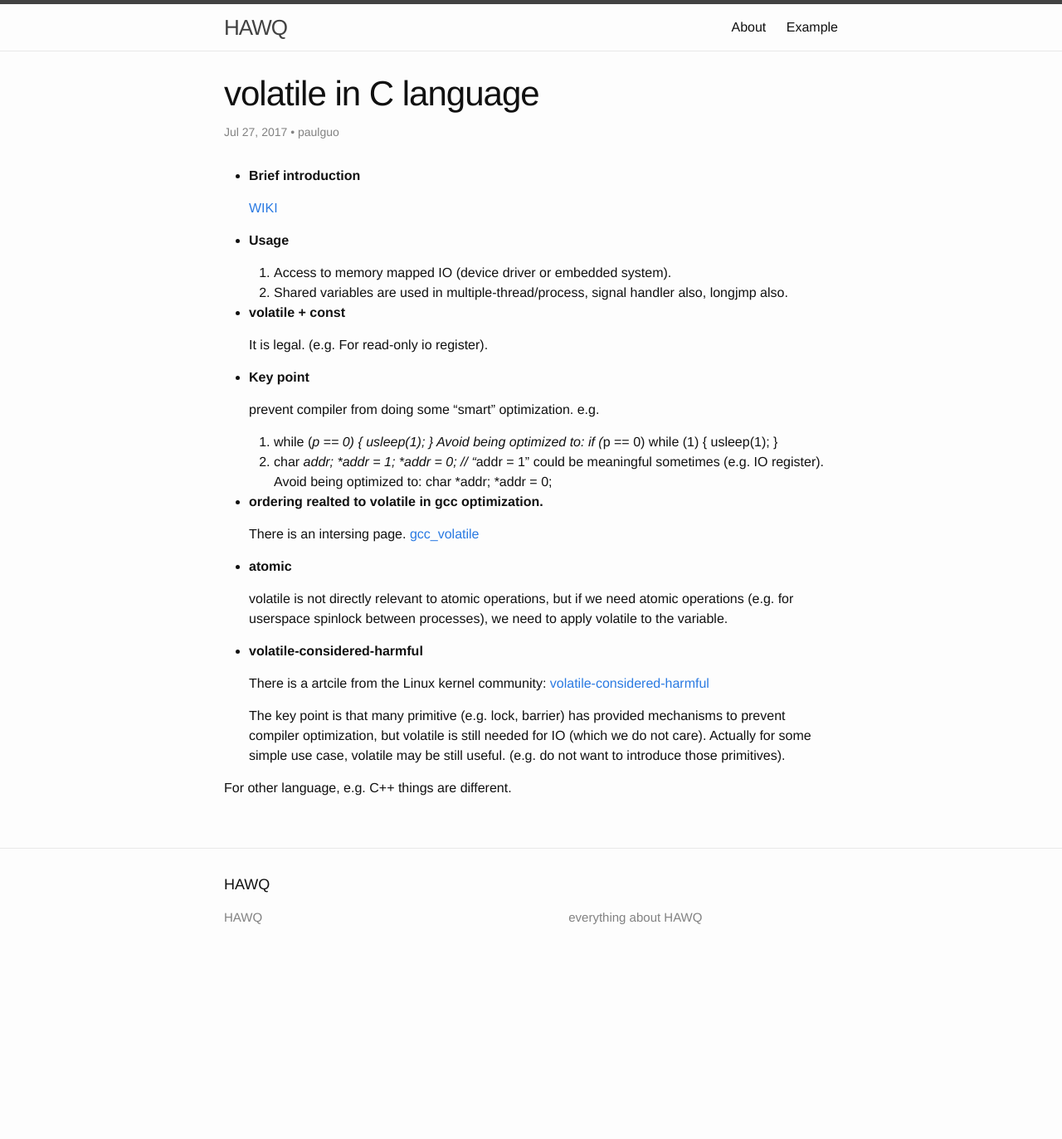
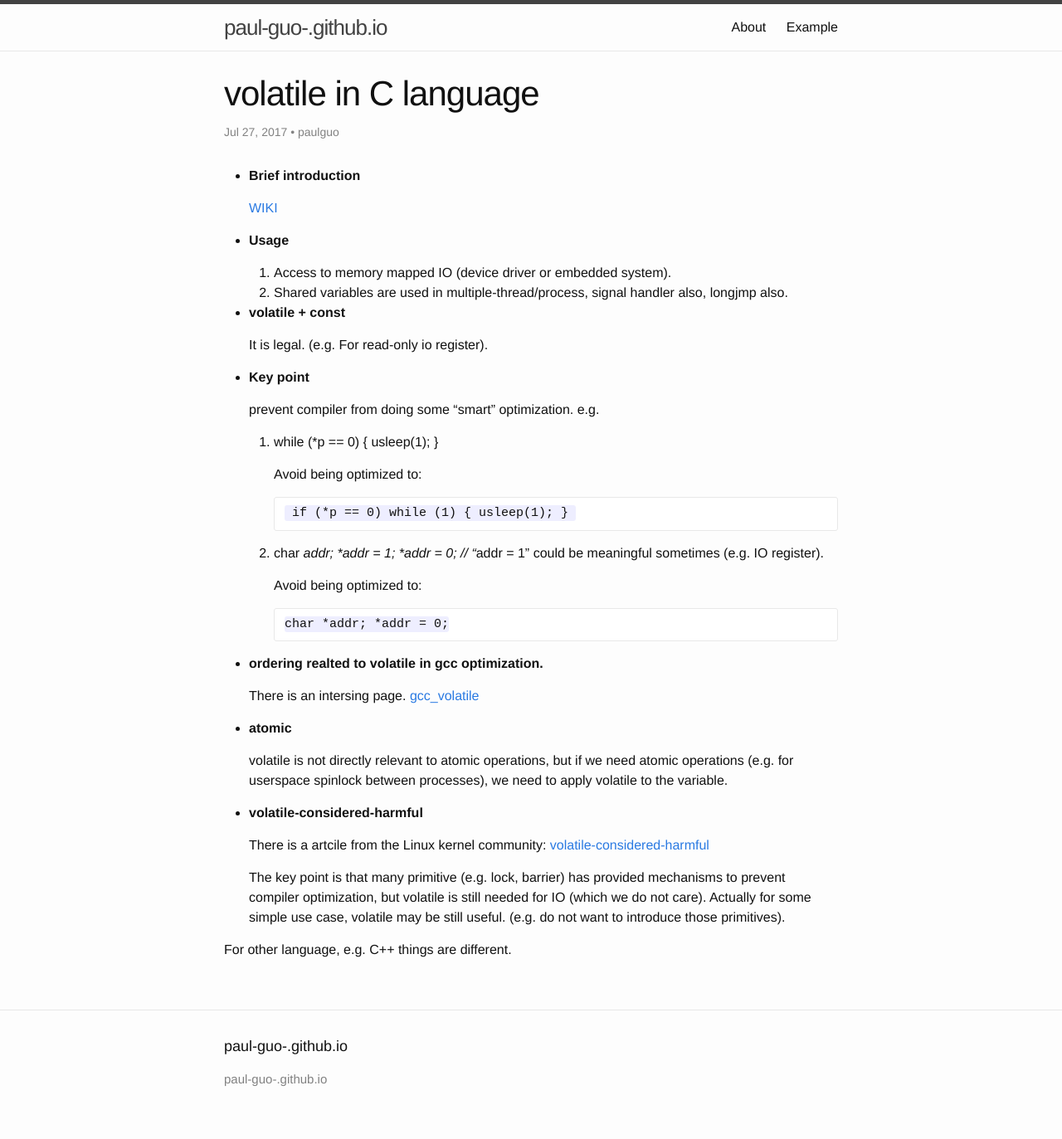
Before and after one commit to paul-guo-/paul-guo-.github.io, a Jekyll site: the page built from _posts/2017-07-27-volatile.md, in a window 1280 px wide. Shown: the whole page at 83% size. Built offline with Jekyll 4.4.1, drawn with Linux system fonts in a browser that asks for light colours; before the commit the page ends 1178 px from its top, so only the background shows below that.

Commit message:
More format fix for volatile md.

```diff
--- a/_config.yml
+++ b/_config.yml
@@ -1,9 +1,8 @@
 # Site settings
-title: HAWQ
+title:
 description: > # this means to ignore newlines until "baseurl:"
-    everything about HAWQ
 baseurl: "" # the subpath of your site, e.g. /blog/
-url: "http://hawq-cn.github.io" # the base hostname & protocol for your site
+url: "http://paul-guo-.github.io" # the base hostname & protocol for your site
 
 # Build settings
 markdown: kramdown
--- a/_posts/2017-07-27-volatile.md
+++ b/_posts/2017-07-27-volatile.md
@@ -15,6 +15,7 @@ published: true
    1. Access to memory mapped IO (device driver or embedded system).
    2. Shared variables are used in multiple-thread/process, signal handler also, longjmp also.
 
+
 - **volatile + const**
 
   It is legal. (e.g. For read-only io register).
@@ -23,10 +24,15 @@ published: true
 
   prevent compiler from doing some "smart" optimization. e.g.
   1. while (*p == 0) { usleep(1); }
+
      Avoid being optimized to:
+
           if (*p == 0) while (1) { usleep(1); }
+
   2. char *addr; *addr = 1; *addr = 0; // "*addr = 1" could be meaningful sometimes (e.g. IO register).
+
      Avoid being optimized to:
+
          char *addr; *addr = 0;
 
 - **ordering realted to volatile in gcc optimization.**
```
